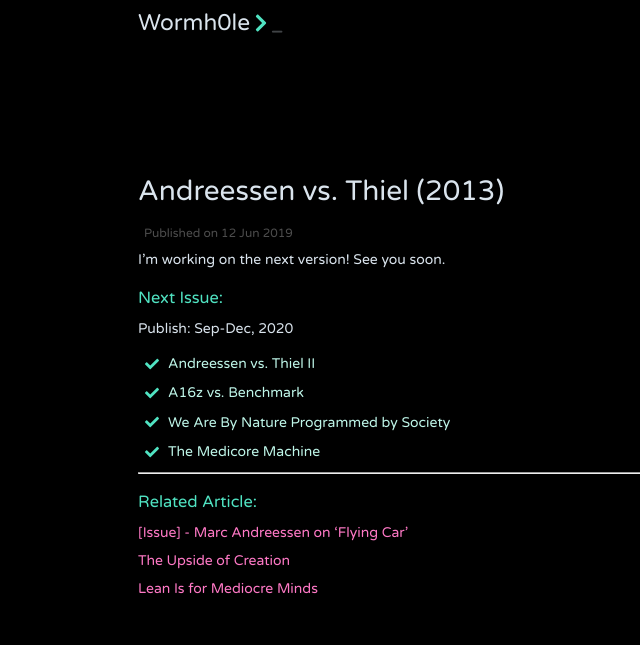
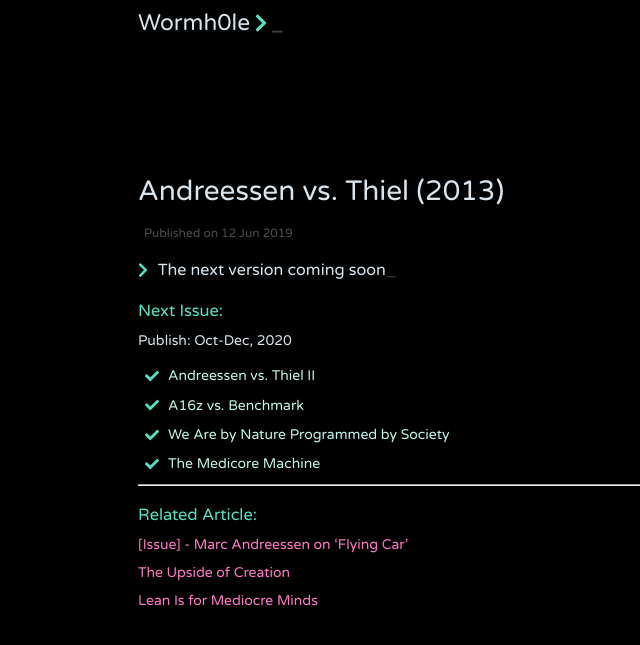
Before and after one commit to jithendrabsy/thoughts, a Jekyll site: the page built from _posts/2019-06-12-games2.md, in a window 1280 px wide. Shown: the top 645 px of the page, without its empty margins (132-772 px from the left). Built offline with Jekyll 4.4.1, drawn with Linux system fonts in a browser that asks for light colours; nearby versions of some CDN libraries.

Commit message:
Update Lines

```diff
--- a/_posts/2019-06-12-games2.md
+++ b/_posts/2019-06-12-games2.md
@@ -1,19 +1,18 @@
 ---
 layout: post
 title:  "Andreessen vs. Thiel (2013)"
-description:
+description: The next version coming soon
+
 tags: Creation
 ---
 
-I'm working on the next version! See you soon.
-
 ### Next Issue:
 
-Publish: Sep-Dec, 2020
+Publish: Oct-Dec, 2020
 
 - Andreessen vs. Thiel II
 - A16z vs. Benchmark
-- We Are By Nature Programmed by Society
+- We Are by Nature Programmed by Society
 - The Medicore Machine
 
 
```
